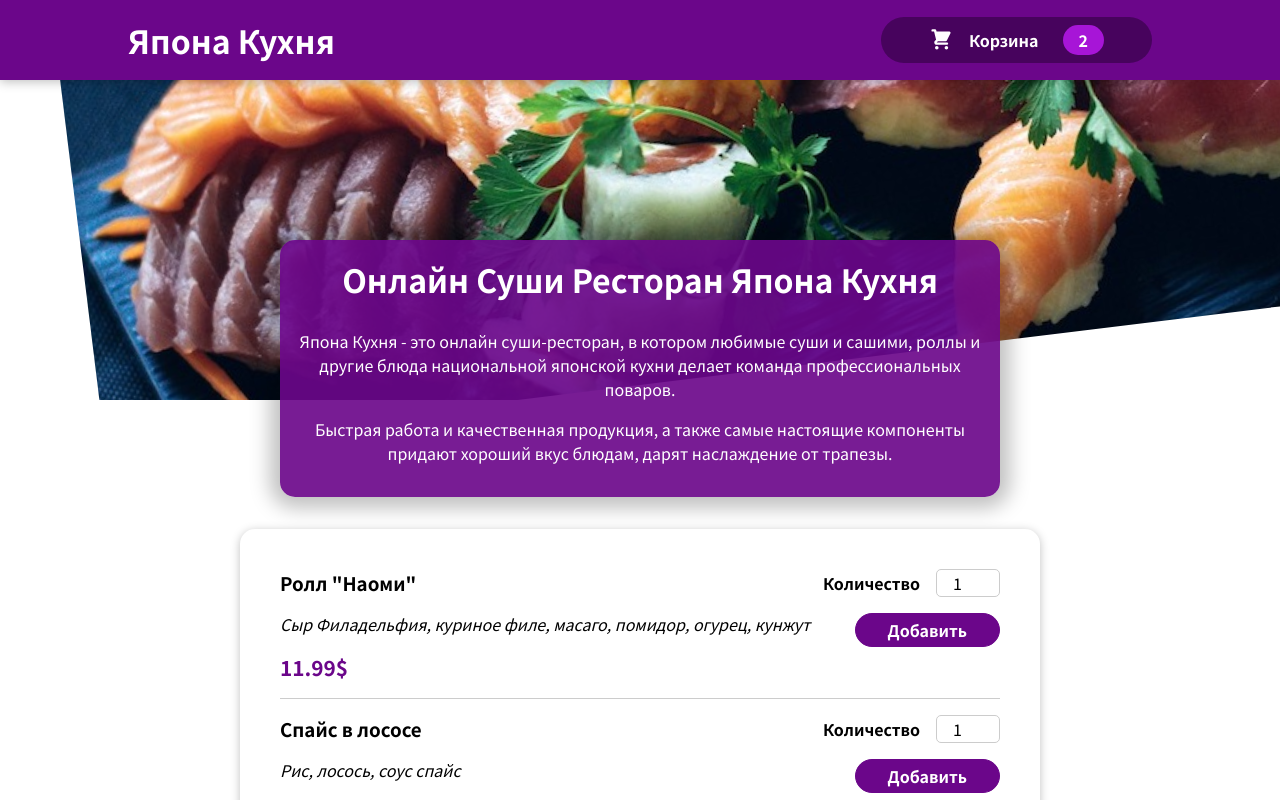
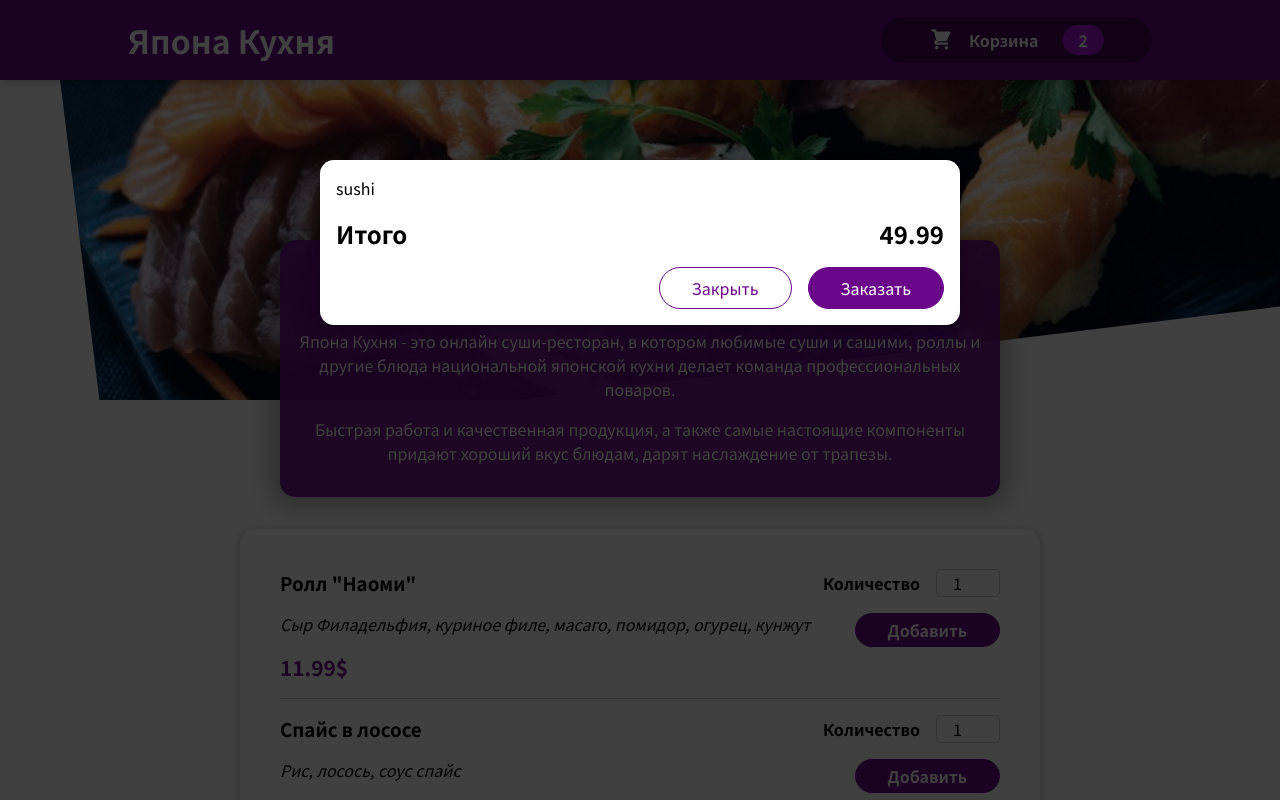
Before and after one commit to andreylementa/Japan-delevery, a React (Create React App) app: page / in a window 1280 px wide. Shown: the top 800 px of the page. Built offline with nearby package versions, Linux system fonts and the light colour scheme.

Commit message:
добавление модального окна

```diff
--- a/public/index.html
+++ b/public/index.html
@@ -28,6 +28,7 @@
   </head>
   <body>
     <noscript>You need to enable JavaScript to run this app.</noscript>
+    <div id="overlays"></div>
     <div id="root"></div>
     <!--
       This HTML file is a template.
--- a/src/App.js
+++ b/src/App.js
@@ -1,10 +1,12 @@
 import Header from "./components/Layout/Header/Header";
 import React from "react";
 import Meals from "./components/Meals/Meals";
+import Cart from "./components/Cart/Cart";
 
 function App() {
   return (
     <React.Fragment>
+      <Cart></Cart>
       <Header></Header>
       <main>
         <Meals></Meals>
--- /dev/null
+++ b/src/components/Cart/Cart.js
@@ -0,0 +1,27 @@
+import style from "./Cart.module.css";
+import Modal from "../UI/Modal";
+
+const Cart = (props) => {
+  const cartItems = (
+    <ul className={style["cart-items"]}>
+      {[{ id: "m1", name: "sushi", amount: 2, price: 10.99 }].map((item) => (
+        <li key={item.id}>{item.name}</li>
+      ))}
+    </ul>
+  );
+  return (
+    <Modal>
+      {cartItems}
+      <div className={style.total}>
+        <div>Итого</div>
+        <div className="">49.99</div>
+      </div>
+      <div className={style.actions}>
+        <button className={style["button--alt"]}>Закрыть</button>
+        <button className={style.button}>Заказать</button>
+      </div>
+    </Modal>
+  );
+};
+
+export default Cart;
--- /dev/null
+++ b/src/components/Cart/Cart.module.css
@@ -0,0 +1,46 @@
+.cart-items {
+  list-style: none;
+  margin: 0;
+  padding: 0;
+  max-height: 20rem;
+  overflow: auto;
+}
+
+.total {
+  display: flex;
+  justify-content: space-between;
+  align-items: center;
+  font-weight: bold;
+  font-size: 1.5rem;
+  margin: 1rem 0;
+}
+
+.actions {
+  text-align: right;
+}
+
+.actions button {
+  font: inherit;
+  cursor: pointer;
+  background-color: transparent;
+  border: 1px solid #6b068a;
+  padding: 0.5rem 2rem;
+  border-radius: 25px;
+  margin-left: 1rem;
+}
+
+.actions button:hover,
+.actions button:active {
+  background-color: #47035d;
+  border-color: #47035d;
+  color: white;
+}
+
+.actions .button--alt {
+  color: #6b068a;
+}
+
+.actions .button {
+  background-color: #6b068a;
+  color: white;
+}
--- /dev/null
+++ b/src/components/UI/Modal.js
@@ -0,0 +1,31 @@
+import styles from "./Modal.module.css";
+import React from "react";
+import ReactDOM from "react-dom";
+
+const Backdrop = (props) => {
+  return <div className={styles.backdrop}></div>;
+};
+
+const ModalWindow = (props) => {
+  return (
+    <div className={styles.modal}>
+      <div className={styles.content}>{props.children}</div>
+    </div>
+  );
+};
+
+const portalElement = document.getElementById("overlays");
+
+const Modal = (props) => {
+  return (
+    <React.Fragment>
+      {ReactDOM.createPortal(<Backdrop></Backdrop>, portalElement)}
+      {ReactDOM.createPortal(
+        <ModalWindow>{props.children}</ModalWindow>,
+        portalElement
+      )}
+    </React.Fragment>
+  );
+};
+
+export default Modal;
--- /dev/null
+++ b/src/components/UI/Modal.module.css
@@ -0,0 +1,40 @@
+.backdrop {
+  position: fixed;
+  top: 0;
+  left: 0;
+  width: 100%;
+  height: 100vh;
+  z-index: 20;
+  background-color: rgba(0, 0, 0, 0.75);
+}
+
+.modal {
+  position: fixed;
+  top: 20vh;
+  left: 5%;
+  width: 90%;
+  background-color: white;
+  padding: 1rem;
+  border-radius: 14px;
+  box-shadow: 0 2px 8px rgba(0, 0, 0, 0.25);
+  z-index: 30;
+  animation: slide-down 300ms ease-out forwards;
+}
+
+@media (min-width: 768px) {
+  .modal {
+    width: 40rem;
+    left: calc(50% - 20rem);
+  }
+}
+
+@keyframes slide-down {
+  from {
+    opacity: 0;
+    transform: translateY(-3rem);
+  }
+  to {
+    opacity: 1;
+    transform: translateY(0);
+  }
+}
```
Also changed, not shown: 1 other file (tests, documents, lock files or other folders).
